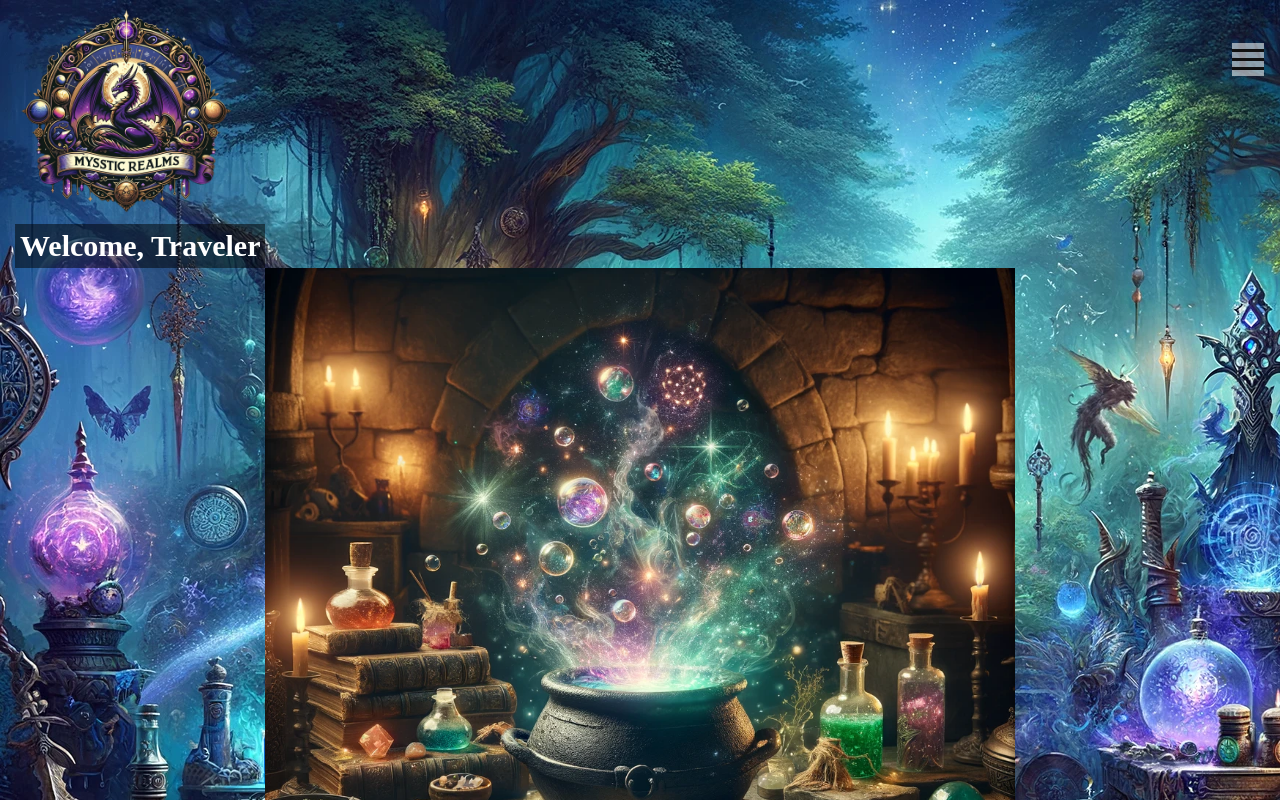
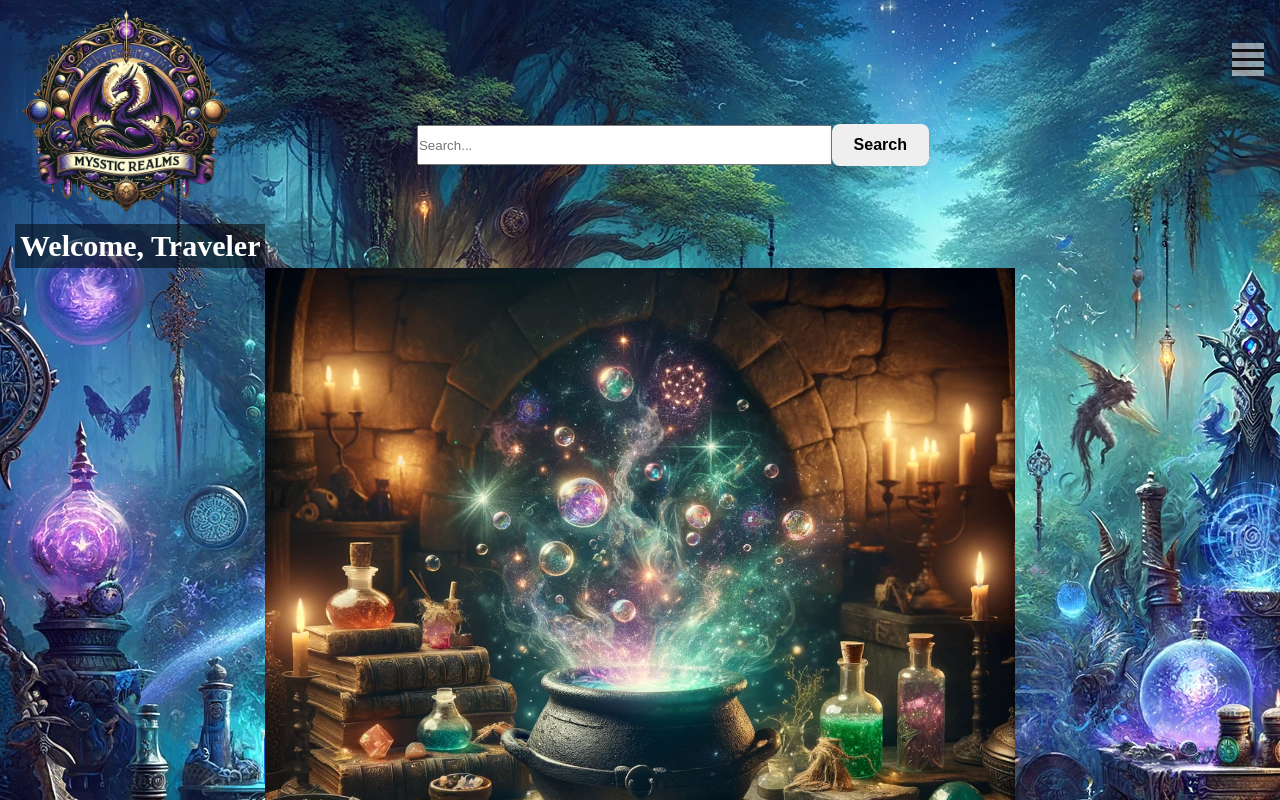
Before and after one commit to JoeyZ56/fantasy-eCommerce-store, a React (Vite) app: page / in a window 1280 px wide. Shown: the top 800 px of the page. Built offline with nearby package versions, Linux system fonts and the light colour scheme; no server answers.

Commit message:
working on searchbar component

```diff
--- a/src/App.jsx
+++ b/src/App.jsx
@@ -18,6 +18,7 @@ const App = () => {
       <div className="nav_header">
         <Navbar />
       </div>
+
       <Routes>
         <Route path="/" element={<Home />} />
         <Route path="/armor" element={<Armor />} />
--- a/src/components/Carousel/Carousel.scss
+++ b/src/components/Carousel/Carousel.scss
@@ -19,6 +19,15 @@
   align-items: center;
 }
 
+@media (max-width: 1024px) {
+  .embla {
+    width: 70vw;
+    height: 35vh;
+
+    margin-top: 2.5rem;
+  }
+}
+
 @media (max-width: 768px) {
   .embla {
     width: 100% !important;
--- a/src/components/Nav/Nav.jsx
+++ b/src/components/Nav/Nav.jsx
@@ -4,6 +4,7 @@ import "./Nav.scss";
 import Logout from "../Logout/Logout";
 import Logo from "../../assets/myssticrealmslogo.png";
 import UserProfile from "../UserProfile/UserProfile";
+import SearchBar from "../SearchBar/SearchBar";
 
 export default function Navbar() {
   return (
@@ -15,6 +16,9 @@ export default function Navbar() {
             <UserProfile />
           </div>
         </header>
+        <div className="search-bar">
+          <SearchBar />
+        </div>
         <br />
         <Menu.Button className="menu-btn">
           {" "}
--- a/src/components/Nav/Nav.scss
+++ b/src/components/Nav/Nav.scss
@@ -1,4 +1,5 @@
 .menu-container {
+  flex: 1;
   display: flex;
   justify-content: space-between;
   align-items: center;
@@ -31,7 +32,7 @@
   background-color: #f5f5f596;
   box-shadow: 0 0 10px rgba(0, 0, 0, 0.2);
   position: absolute;
-  top: 10%;
+  top: 12%;
   right: 0.5%;
   display: flex;
   flex-direction: column;
--- /dev/null
+++ b/src/components/SearchBar/SearchBar.jsx
@@ -0,0 +1,41 @@
+import { useState } from "react";
+import "./SearchBar.scss";
+
+const SearchBar = () => {
+  const [searchTerm, setSearchTerm] = useState("");
+
+  const onSearch = async () => {
+    const res = await fetch("");
+  };
+
+  const handleChange = (e) => {
+    setSearchTerm(e.target.value);
+  };
+
+  const handleSubmit = (e) => {
+    e.preventDefault();
+    onSearch(searchTerm);
+  };
+
+  return (
+    <div className="search-bar-container">
+      <input
+        type="text"
+        placeholder="Search..."
+        value={searchTerm}
+        onChange={handleChange}
+        className="search-bar"
+      />
+      <button
+        type="submit"
+        value="search"
+        onSubmit={handleSubmit}
+        className="search-btn"
+      >
+        Search
+      </button>
+    </div>
+  );
+};
+
+export default SearchBar;
--- /dev/null
+++ b/src/components/SearchBar/SearchBar.scss
@@ -0,0 +1,28 @@
+.search-bar-container {
+  display: flex;
+  justify-content: center;
+  align-items: center;
+}
+.search-bar {
+  width: 40vw;
+  height: 5vh;
+}
+.search-btn {
+  border-radius: 8px;
+  box-shadow: 0 4px 6px rgba(0, 0, 0, 0.1);
+  font-size: 1rem;
+  font-weight: bold;
+  text-decoration: none;
+  margin: 10px 0;
+  padding: 10px 20px;
+  border: 2px solid transparent;
+  transition: all 0.3s ease;
+
+  &:hover {
+    background-color: #007bff;
+    color: #fff;
+    border-color: #0056b3;
+    transition: 0.4s;
+    scale: 1.1;
+  }
+}
--- a/src/index.css
+++ b/src/index.css
@@ -14,3 +14,7 @@ body {
   object-fit: cover;
   color: white;
 }
+
+a {
+  color: white;
+}
--- a/src/pages/Login/Login.jsx
+++ b/src/pages/Login/Login.jsx
@@ -7,7 +7,7 @@ const Login = () => {
   const [email, setEmail] = useState("");
   const [password, setPassword] = useState("");
   const [formError, setFormError] = useState(null);
-  const navigate = useNavigate(); // Create navigate function to use for redirection
+  const navigate = useNavigate();
 
   const handleSubmit = async (e) => {
     e.preventDefault();
```
